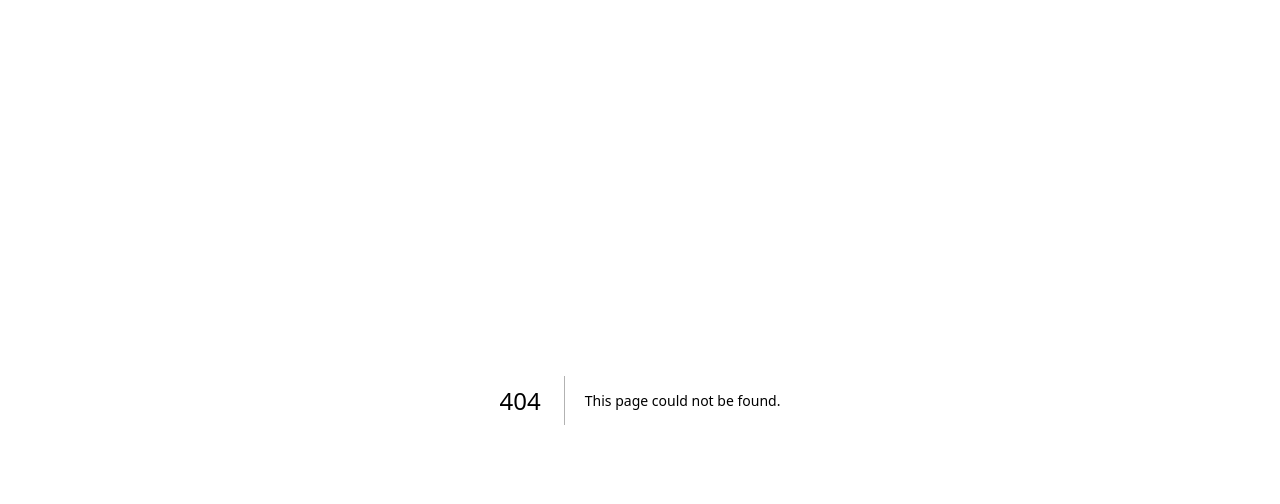
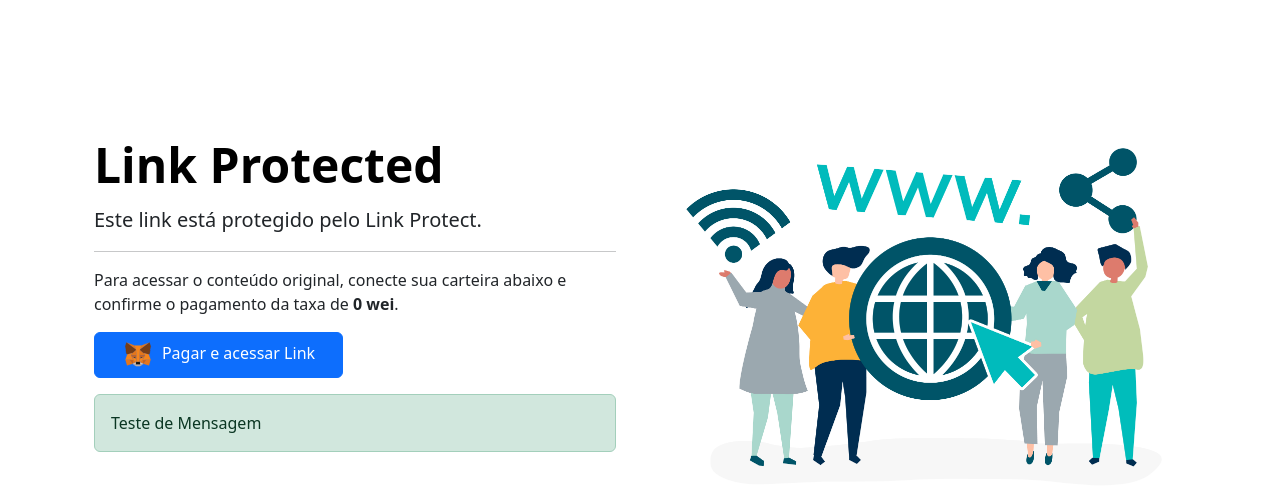
Before and after one commit to RochaEverton/linkprotect, a Next.js app: page /1 in a window 1280 px wide. Before the commit this address had no page. Shown: the top 504 px of the page. Built offline with nearby package versions, Linux system fonts and the light colour scheme.

Commit message:
add function onUrlChange, onFeeChange and btnCreateClick to capture state from forms

```diff
--- /dev/null
+++ b/src/app/[linkId]/page.js
@@ -0,0 +1,29 @@
+
+export default function Home() {
+  return (
+    <>
+      <div className="container px-4 py-5">
+        <div className="row flex-lg-row-reverse align-items-center g-5 py-5">
+          <div className="col-6">
+            <img src="/link.jpg" alt="imagem link" className="d-block mx-lg-auto img-fluid" width="700" height="500" />
+          </div>
+          <div className="col-6">
+            <h1 className="display-5 fw-bold text-body-emphasis lh-1 mb-3">Link Protected</h1>
+            <p className="lead">Este link está protegido pelo Link Protect.</p>
+            <hr />
+            <p>Para acessar o conteúdo original, conecte sua carteira abaixo e confirme o pagamento da taxa de <strong>0 wei</strong>.</p>
+            <div className="row mb-3">
+              <div className="col-6">
+                <button type="button" className="btn btn-primary w-100 h-100">
+                  <img src="/metamask.svg" width={32} className="me-2" />
+                  Pagar e acessar Link
+                </button>
+              </div>
+            </div>
+            <div className="alert alert-success p-3 col-12 mt-3" role="alert">Teste de Mensagem</div>
+          </div>
+        </div>
+      </div>
+    </>
+  );
+}
```
Also changed, not shown: src/app/page.js (+29 -3 lines).
